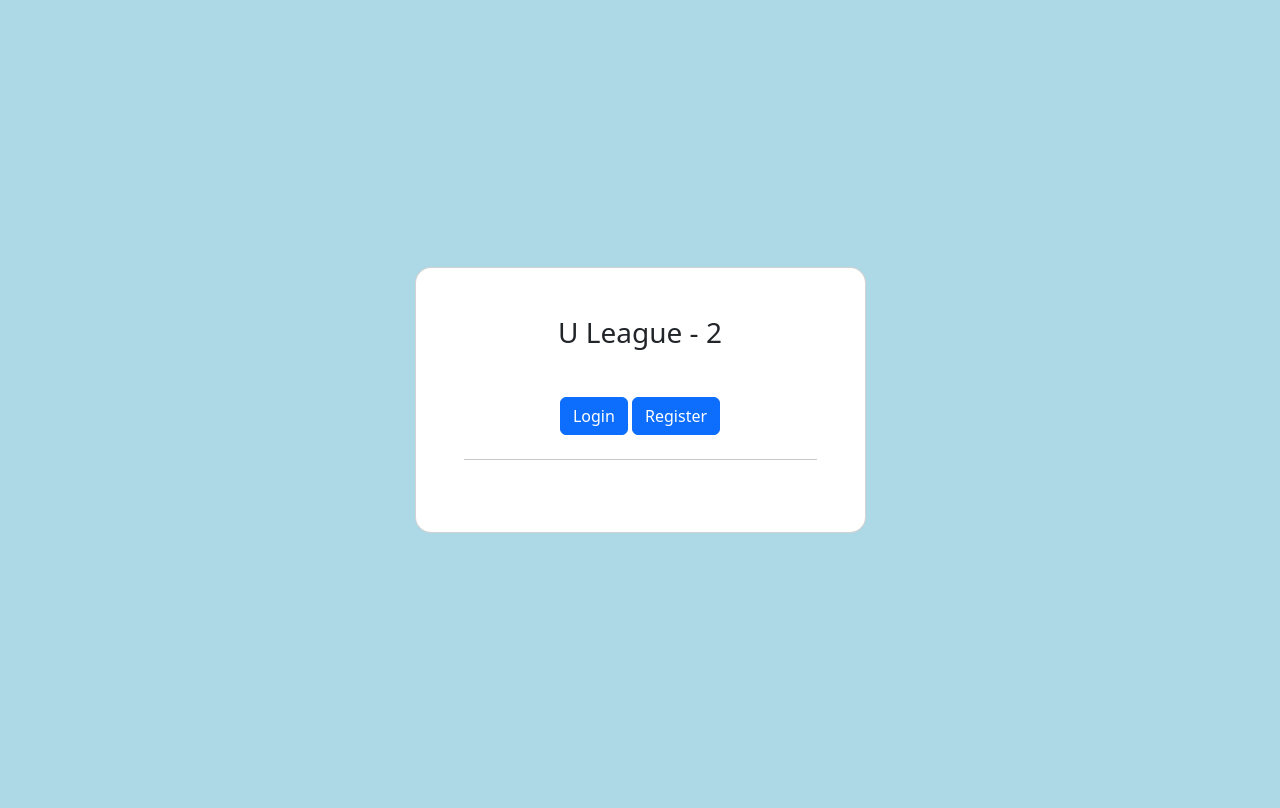
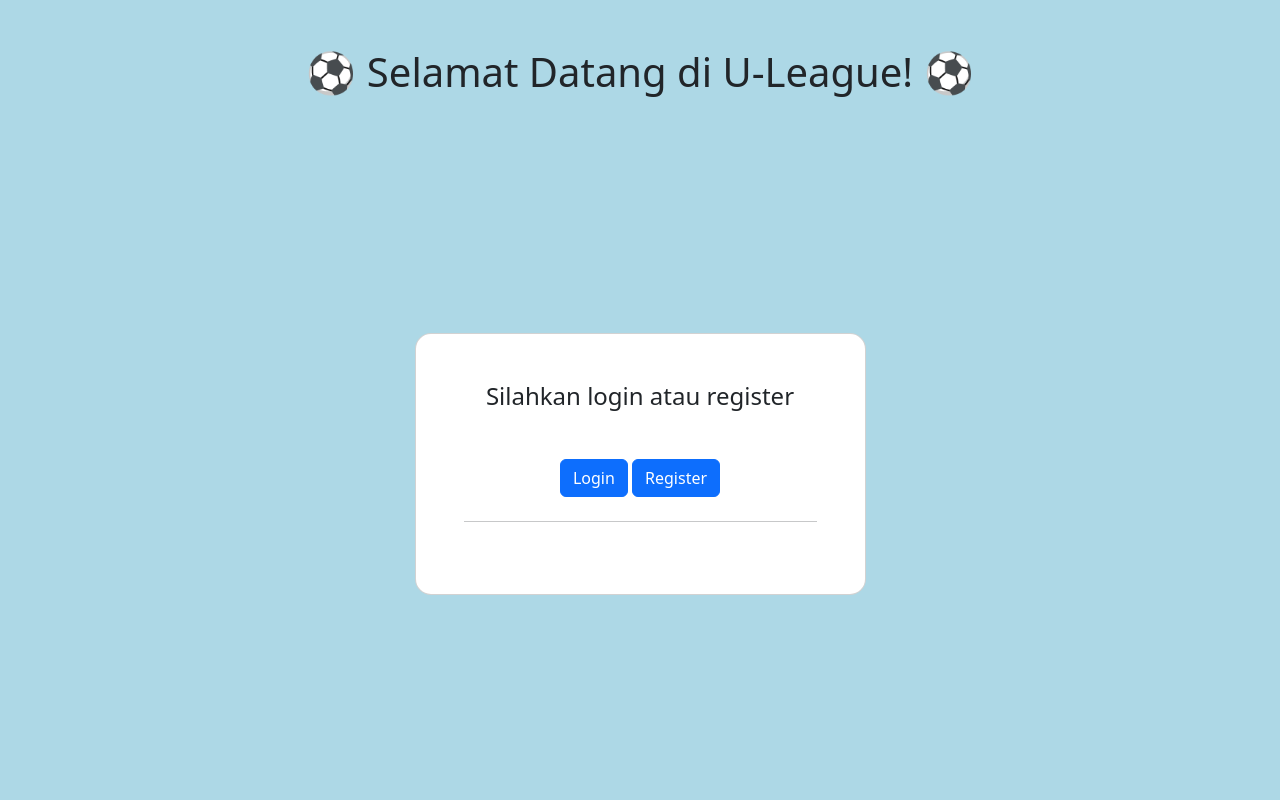
Before and after one commit to qianits/TKBasdatC02, a Django app: page / in a window 1280 px wide. Shown: the part 16-824 px from the top of the page. Before the commit the page ends 549 px from the top, so only its background shows below. Run offline with Django 4.2, Linux system fonts and the light colour scheme; some libraries are stand-ins or nearby versions.

Commit message:
update landing page

```diff
--- a/authentication/templates/login_or_register.html
+++ b/authentication/templates/login_or_register.html
@@ -69,12 +69,21 @@
 <!-- ULeague - 2 Login or Register -->
 <section class="vh-100" style="background-color: lightblue;">
     <div class="container py-5 h-100">
+      <h1 class="text-center">⚽️ Selamat Datang di U-League! ⚽️</h1>
       <div class="row d-flex justify-content-center align-items-center h-100">
         <div class="col-12 col-md-8 col-lg-6 col-xl-5">
+
+
+          <ul></ul>
+          <ul></ul>
+          <ul></ul>
+          <ul></ul>
+          <ul></ul>
+
           <div class="card shadow-2-strong" style="border-radius: 1rem;">
             <div class="card-body p-5 text-center">
 
-              <h3 class="mb-5">U League - 2</h3>
+              <h4 class="mb-5">Silahkan login atau register</h4>
 
               <button type="button" class="btn btn-primary" data-bs-toggle="modal" data-bs-target="#LoginPopup">
                 Login
```
